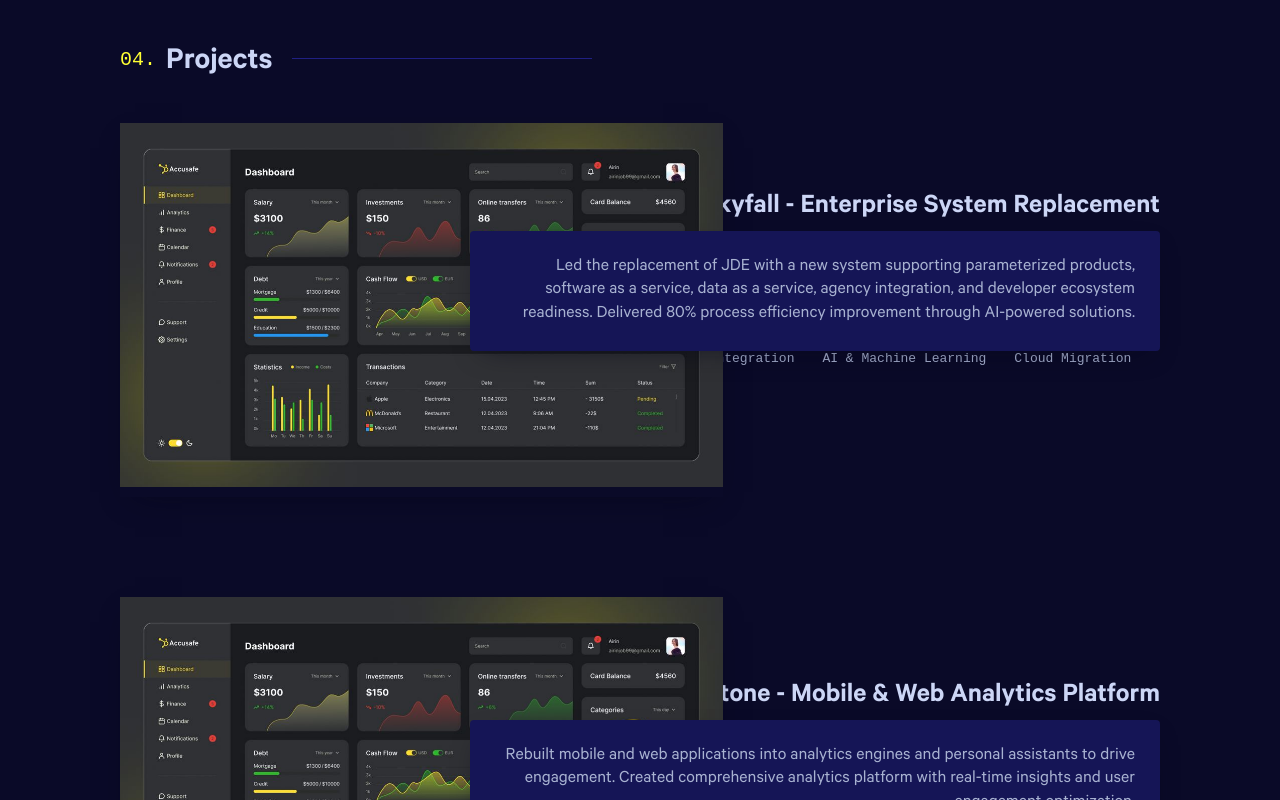
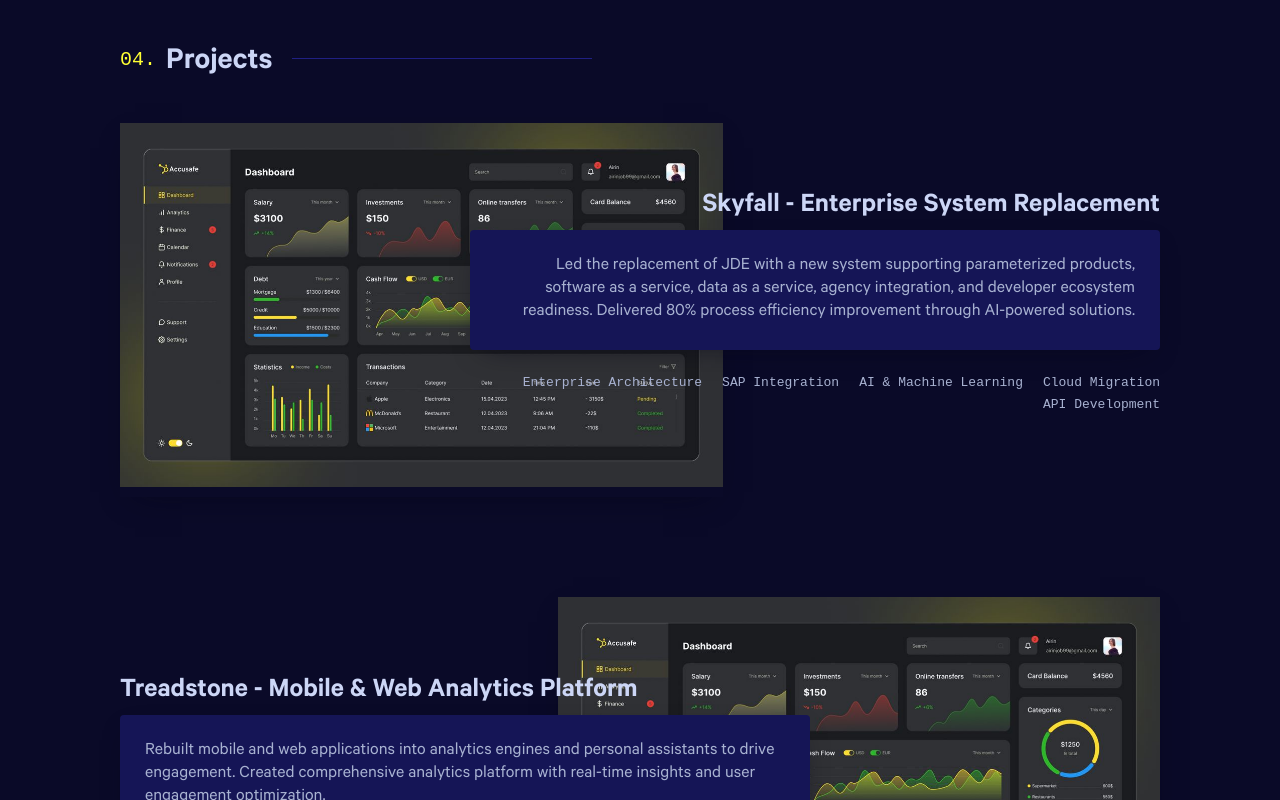
Before and after one commit to ArthurDavidEminat/arthur-david-eminat, a React (Vite) app: page / in a window 1280 px wide. Shown: the part 3060-3860 px from the top of the page. Built offline with nearby package versions, Linux system fonts and the light colour scheme; a web font is replaced by a local one.

Commit message:
Implement dynamic position of project items

```diff
--- a/src/styles/ProjectsPage.css
+++ b/src/styles/ProjectsPage.css
@@ -9,6 +9,21 @@
   margin-bottom: 100px;
 }
 
+.project-item:nth-of-type(2n + 1) .project-content {
+  grid-row-start: 1;
+  grid-row-end: -1;
+  grid-column-start: 5;
+  grid-column-end: -1;
+  text-align: right;
+}
+
+.project-item:nth-of-type(2n + 1) .project-image {
+  grid-row-start: 1;
+  grid-row-end: -1;
+  grid-column-start: 1;
+  grid-column-end: 8;
+}
+
 /* .project-item:hover {
   transform: translateY(-5px);
   box-shadow: 0 8px 25px rgba(0, 0, 0, 0.1);
@@ -17,12 +32,12 @@
 .project-image {
   grid-row-start: 1;
   grid-row-end: -1;
-  grid-column-start: 1;
-  grid-column-end: 8;
+  grid-column-start: 6;
+  grid-column-end: -1;
   box-shadow: 0 10px 30px -15px var(--navy-shadow);
   transition: var(--transition);
-  position: relative;
-  z-index: 1;
+  /* position: relative; */
+  /* z-index: 1; */
 }
 
 .project-image img {
@@ -31,9 +46,8 @@
 .project-content {
   grid-row-start: 1;
   grid-row-end: -1;
-  grid-column-start: 5;
-  grid-column-end: -1;
-  text-align: right;
+  grid-column-start: 1;
+  grid-column-end: 9;
   position: relative;
 }
 .project-title {
@@ -54,14 +68,23 @@
   font-size: var(--fz-lg);
 }
 
+.project-item:nth-of-type(2n + 1) .project-tech {
+  -webkit-box-pack: end;
+  justify-content: flex-end;
+}
+
 .project-tech {
-  list-style: none;
   display: flex;
   flex-wrap: wrap;
-  gap: 0.5rem;
-  margin-bottom: 1.5rem;
+  position: relative;
+  z-index: 2;
+  margin: 25px 0px 10px;
+  padding: 0px;
+  list-style: none;
 }
-
+.project-item:nth-of-type(2n + 1) .project-tech li {
+  margin: 0px 0px 5px 20px;
+}
 .project-tech li {
   margin: 0px 20px 5px 0px;
   color: var(--light-slate);
```
